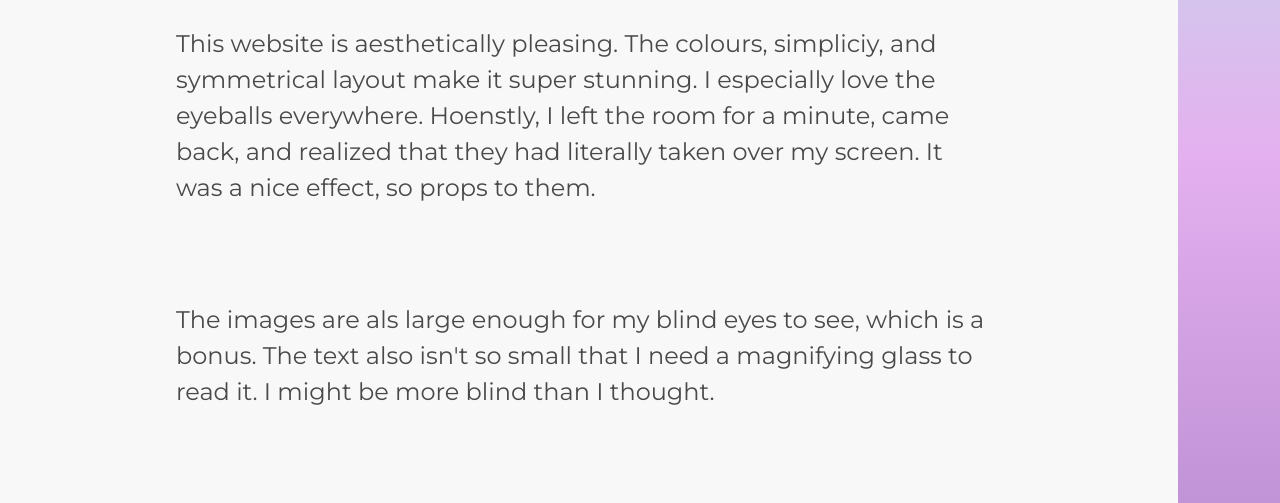
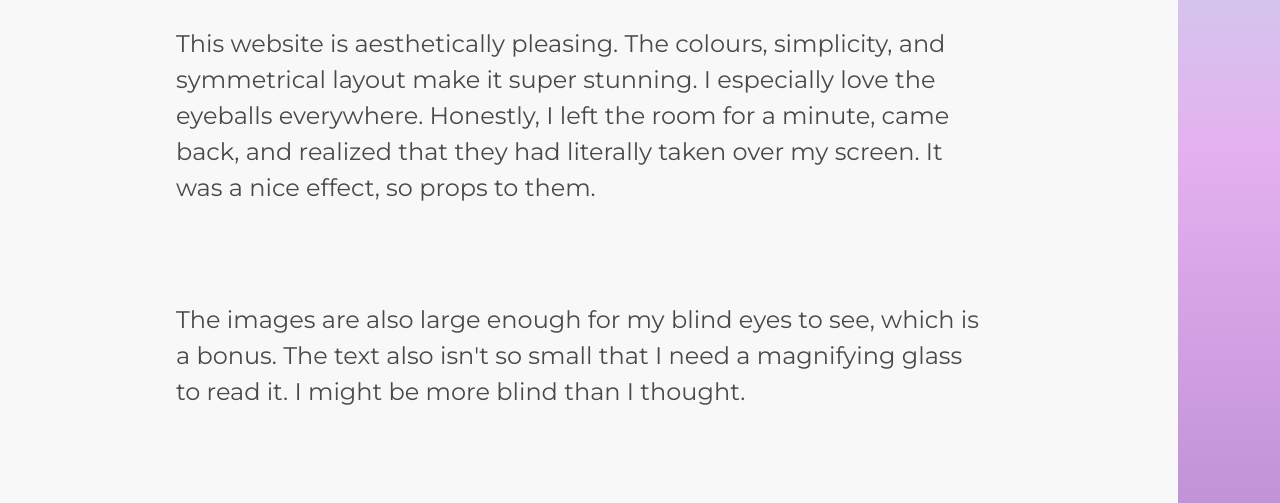
Before and after one commit to liltrig/responses, a plain HTML site: page first.html in a window 1280 px wide. Shown: the part 243-746 px from the top of the page. Drawn offline with Linux system fonts and the light colour scheme.

Commit message:
Add files via upload

```diff
--- a/first.html
+++ b/first.html
@@ -18,9 +18,9 @@
 
     <h1>The Web Designer Exposing the Humanity and Humor of the Internet</h1>
 
-    <p>This website is aesthetically pleasing. The colours, simpliciy, and symmetrical layout make it super stunning. I especially love the eyeballs everywhere. Hoenstly, I left the room for a minute, came back, and realized that they had literally taken over my screen. It was a nice effect, so props to them.</p>
+    <p>This website is aesthetically pleasing. The colours, simplicity, and symmetrical layout make it super stunning. I especially love the eyeballs everywhere. Honestly, I left the room for a minute, came back, and realized that they had literally taken over my screen. It was a nice effect, so props to them.</p>
 
-    <p>The images are als large enough for my blind eyes to see, which is a bonus. The text also isn't so small that I need a magnifying glass to read it. I might be more blind than I thought.</p>
+    <p>The images are also large enough for my blind eyes to see, which is a bonus. The text also isn't so small that I need a magnifying glass to read it. I might be more blind than I thought.</p>
 
     <p>As a sucker for minimalism, I find this layout to be absolutely <b>beautiful.</b> There's no excessive gradients, there are minimal colours, and the flat logo is just so pleasing to look at. The scrollbar that shows the progress of how far you've gotten into the article is also a pleasant detail.</p>
 
```
